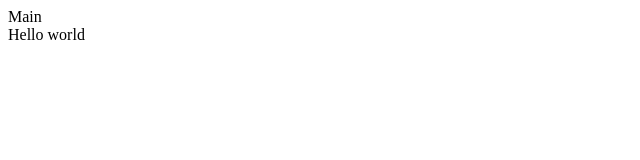
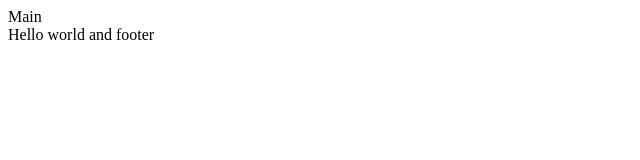
Before and after one commit to TarasLE/Project_1, a plain HTML site: page index.html in a window 1280 px wide. Shown: the full height of the page, 0-640 px from the left. Drawn offline with Linux system fonts and the light colour scheme.

Commit message:
Footer change text

```diff
--- a/index.html
+++ b/index.html
@@ -9,6 +9,6 @@
 <body>
   <header></header>
   <main>Main</main>
-  <footer>Hello world</footer>
+  <footer>Hello world and footer</footer>
 </body>
 </html>
```
